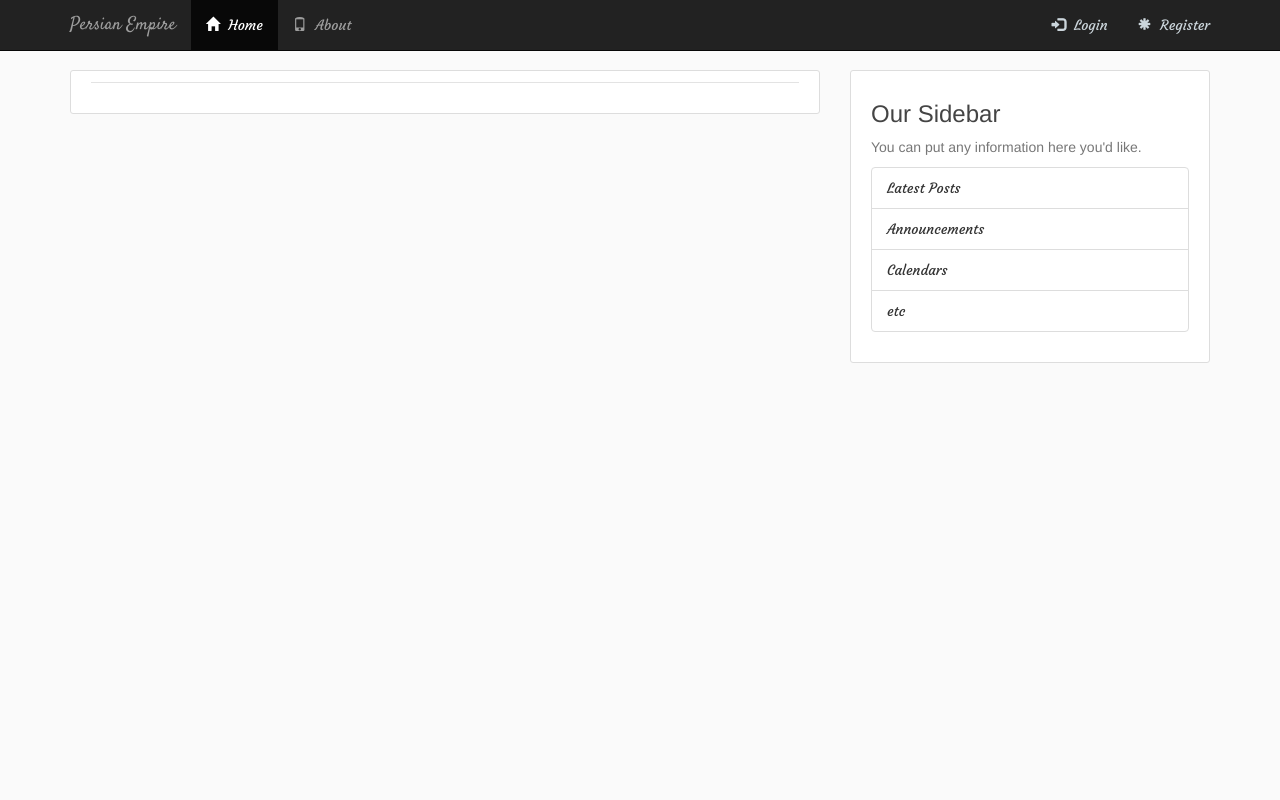
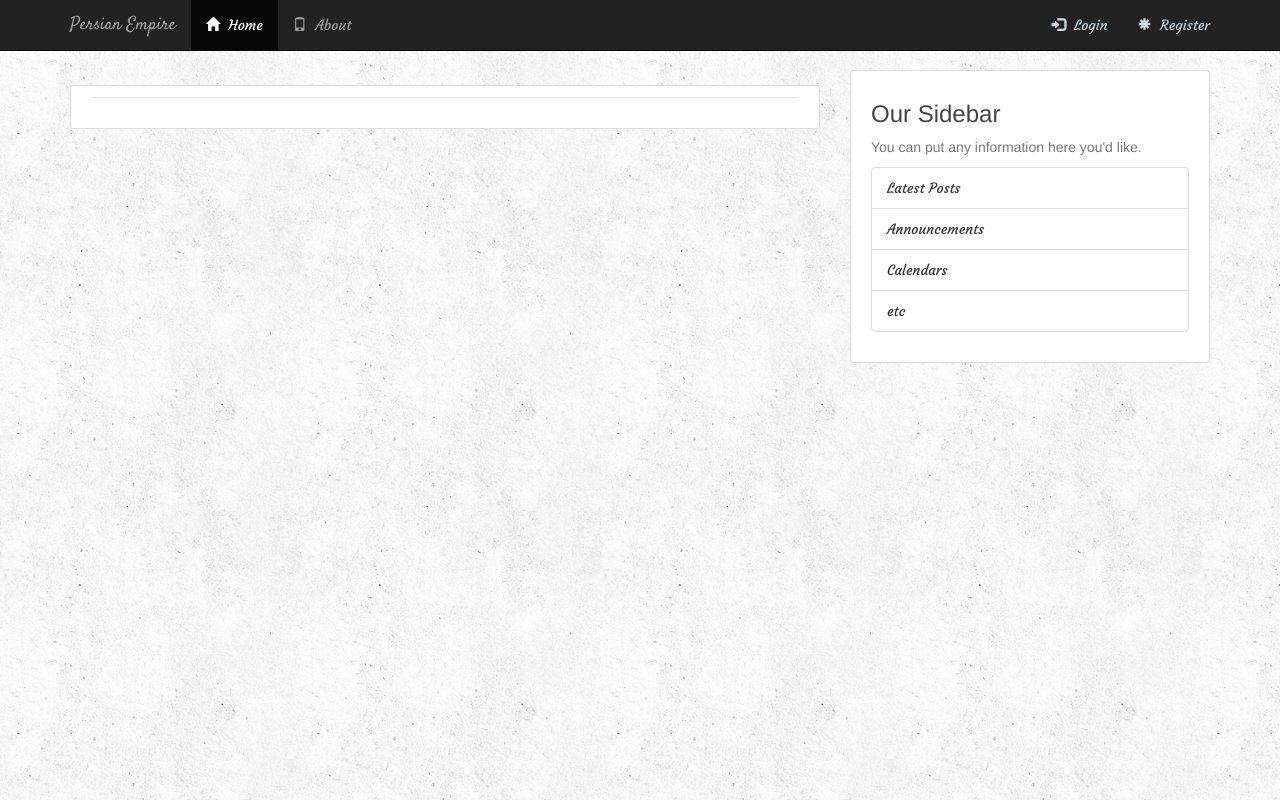
Before and after one commit to mohsen-ameli/Persian-Empire, a Django app: template blog/templates/blog/post_detail.html in a window 1280 px wide. Run offline with Django 3.2, Linux system fonts and the light colour scheme; the template is opened without the code that fills it, so the values that code supplies are empty; some libraries are stand-ins or nearby versions.

Commit message:
fixing some stuff

```diff
--- a/blog/templates/blog/post_detail.html
+++ b/blog/templates/blog/post_detail.html
@@ -1,6 +1,15 @@
 {% extends "blog/base.html" %}
 {% load staticfiles %}
 {% block content %}
+  <!-- Title -->
+  <link href="https://fonts.googleapis.com/css?family=Indie+Flower&display=swap" rel="stylesheet">
+  <!-- content -->
+  <link href="https://fonts.googleapis.com/css?family=Merriweather&display=swap" rel="stylesheet">
+  <!-- Name Font -->
+  <link href="https://fonts.googleapis.com/css?family=Satisfy&display=swap" rel="stylesheet">
+  <!-- CSS Loading -->
+  <link rel="stylesheet" type="text/css" href="{% static 'blog/style.css' %}">
+
   <article class="media content-section">
     <div class="media-body">
       <div class="article-metadata">
```
